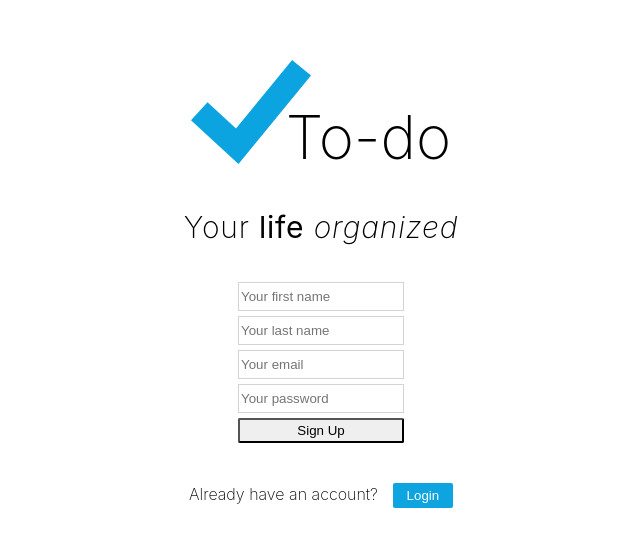
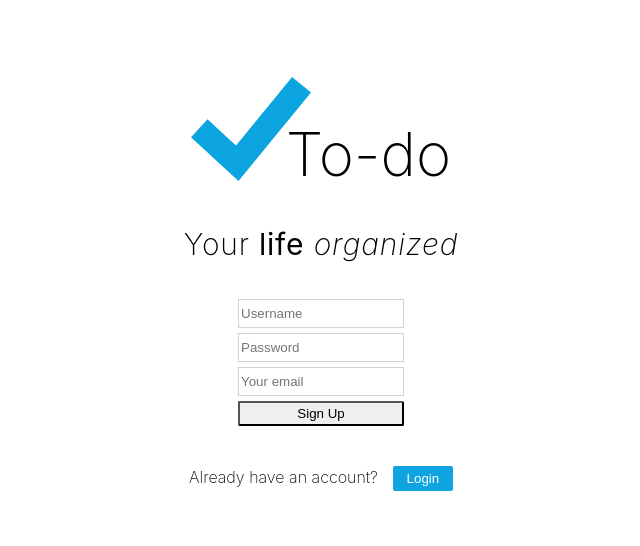
Before and after one commit to leananepari/to-do-app, a React (Create React App) app in the folder client/: page /signup in a window 1280 px wide. Shown: the part 120-666 px from the top of the page, without its empty margins (319-959 px from the left). Built offline with nearby package versions, Linux system fonts and the light colour scheme.

Commit message:
adds login and signup auth

```diff
--- a/client/package.json
+++ b/client/package.json
@@ -13,6 +13,7 @@
     "axios": "^0.19.2",
     "node-sass": "^4.13.1",
     "nodemon": "^2.0.2",
+    "qs": "^6.9.3",
     "react": "^16.13.0",
     "react-dom": "^16.13.0",
     "react-dropdown": "^1.6.4",
--- a/client/src/components/authentication/Login.js
+++ b/client/src/components/authentication/Login.js
@@ -1,8 +1,10 @@
 import React, { useState } from 'react';
+import { axiosWithAuth } from '../../utils/AxiosWithAuth';
+import qs from 'qs';
 import Logo from '../../assets/Logo.svg';
 
 const Login = (props) => {
-  const [user, setUser] = useState({'email': "", 'password': ""});
+  const [user, setUser] = useState({'username': "", 'password': ""});
 
   const handleChange = (event) => {
     setUser({...user, [event.target.name]: event.target.value })
@@ -13,8 +15,37 @@ const Login = (props) => {
   }
 
   const handleLogin = () => {
+    axiosWithAuth().post('/login', qs.stringify({ ...user, grant_type: 'password' }))
+    .then(response => {
+      localStorage.setItem("token", response.data.access_token);
+      localStorage.setItem("tokenType", response.data.token_type);
 
+      console.log(response.data)
+
+      return getUserInfo()();
+    })
+    .then(user => {
+      // dispatch({ type: LOGIN_RESULT, payload: { success: true, user } });
+      console.log('Successful login', user);
+    })
+    .catch(error => {
+      console.log('Login failed', error);
+    });
   }
+
+  const getUserInfo = () => dispatch => {
+    return new Promise((resolve, reject) => {
+      axiosWithAuth().get('/users/getuserinfo')
+        .then(response => {
+          // dispatch({ type: USER_INFO_FETCH_SUCCESS, payload: response.data });
+          resolve(response.data);
+        })
+        .catch(error => {
+          console.log('Could not get user info', error);
+          reject(error);
+        });
+    });
+  };
 
   return (
     <div className="login-page" >
@@ -28,10 +59,10 @@ const Login = (props) => {
       <div className="input-wrap">
         <input
           type="email"
-          name="email"
-          value={user.email}
+          name="username"
+          value={user.username}
           onChange={handleChange}
-          placeholder="Your email"
+          placeholder="Your username"
         />
         <input
           type="password"
--- a/client/src/components/authentication/SignUp.js
+++ b/client/src/components/authentication/SignUp.js
@@ -1,11 +1,21 @@
 import React, { useState } from 'react';
+import { axiosWithAuth } from '../../utils/AxiosWithAuth';
 import Logo from '../../assets/Logo.svg';
 
 const SignUp = (props) => {
-  const [newUser, setNewUser] = useState({"first_name": "", "last_name": "", "email": "", "password": ""})
+  const [newUser, setNewUser] = useState({"username": "", "password": "", "primaryemail": ""})
 
   const handleSignUp = () => {
-
+    axiosWithAuth().post('/createnewuser', newUser)
+    .then(response => {
+      localStorage.setItem("token", response.data.access_token);
+      localStorage.setItem("tokenType", response.data.token_type);
+      console.log(response.data)
+      props.history.push('/');
+    })
+    .catch(error => {
+      console.log('Error')
+    });
   }
 
   const handleChange = (event) => {
@@ -28,32 +38,26 @@ const SignUp = (props) => {
       <div className="input-wrap">
         <input
           type="text"
-          name="first_name"
-          value={newUser.first_name}
+          name="username"
+          value={newUser.username}
           onChange={handleChange}
-          placeholder="Your first name"
+          placeholder="Username"
         />
         <input
           type="text"
-          name="last_name"
-          value={newUser.last_name}
+          name="password"
+          value={newUser.password}
           onChange={handleChange}
-          placeholder="Your last name"
+          placeholder="Password"
         />
         <input
           type="email"
-          name="email"
-          value={newUser.email}
+          name="primaryemail"
+          value={newUser.primaryemail}
           onChange={handleChange}
           placeholder="Your email"
         />
-        <input
-          type="password"
-          name="password"
-          value={newUser.password}
-          onChange={handleChange}
-          placeholder="Your password"
-        />
+
         <button className="btn-login" onClick={handleSignUp}>Sign Up</button>
       </div>
       <div className="sign-up-message">
--- /dev/null
+++ b/client/src/utils/AxiosWithAuth.js
@@ -0,0 +1,13 @@
+import axios from 'axios';
+
+export const axiosWithAuth = () => {
+  const token = localStorage.getItem('token');
+  const tokenType = localStorage.getItem('tokenType');
+
+  return axios.create({
+    baseURL: "http://localhost:8080",
+    headers: {
+      Authorization: token ? `${tokenType} ${token}` : `Basic ${btoa('client:secret')}`,
+    },
+  });
+}
```
Also changed, not shown: 2 other files (tests, documents, lock files or other folders).
